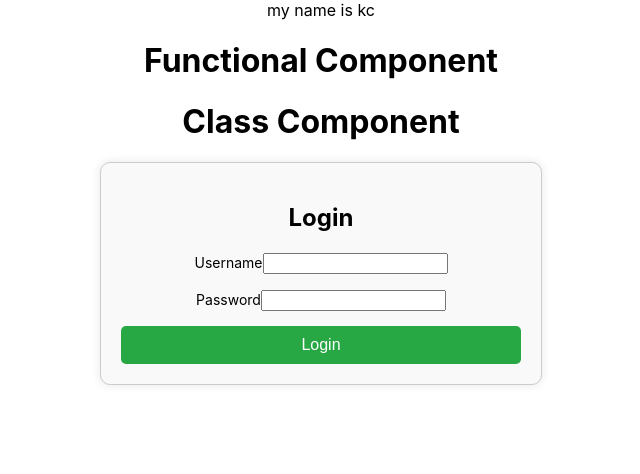
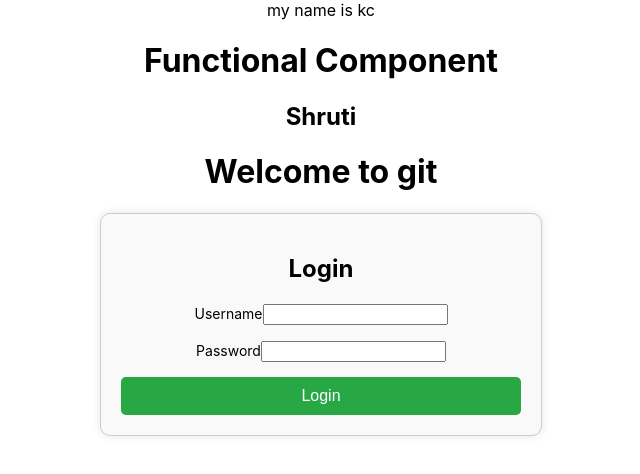
Before and after one commit to K-C-SANTU/shlud-learning-ui, a React (Create React App) app: page / in a window 1280 px wide. Shown: the top 474 px of the page, without its empty margins (319-959 px from the left). Built offline with nearby package versions, Linux system fonts and the light colour scheme.

Commit message:
changes in Greet

```diff
--- a/src/Components/Greet.js
+++ b/src/Components/Greet.js
@@ -5,6 +5,14 @@ import React from "react"
 //     return <h1>Hello Santosh</h1>
 // }
 
-const Greet=()=><h1>Functional Component</h1>
+const Greet = () => {
+    return (
+        <>
+            <h1>Functional Component</h1>
+            <h2>Shruti</h2>
+        </>
+    )
+}
 
-export default Greet
+
+export default Greet;
--- a/src/Components/welcome.js
+++ b/src/Components/welcome.js
@@ -2,7 +2,7 @@ import React, {Component} from "react";
 
 class Welcome extends Component{
     render(){
-        return <h1>Class Component</h1>
+        return <h1>Welcome to git</h1>
     }
 }
 export default Welcome
```
